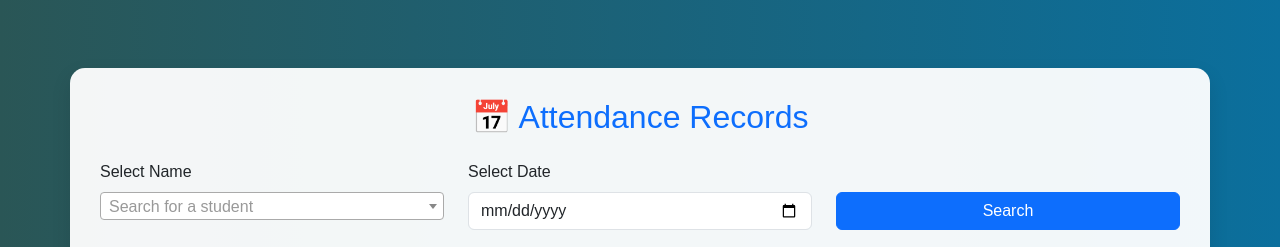
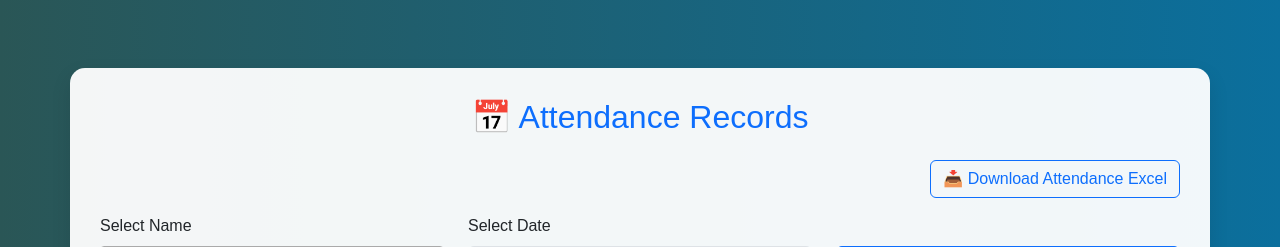
Before and after one commit to nayan-256/attendance, a Flask app: page /dashboard in a window 1280 px wide. Shown: the top 247 px of the page. Run offline with Flask 3, Linux system fonts and the light colour scheme; a user stored in the database is signed in; data comes from the database, SQL or seed files in the repository; both versions use the stored data as it was after the commit; some libraries are stand-ins or nearby versions.

Commit message:
add excel sheet

```diff
--- a/attendance_export.csv
+++ b/attendance_export.csv
@@ -1,4 +1,8 @@
 Name,Image Path,Status,Timestamp
+pooja,static/uploads\pooja_20250613175812.jpg,Check-Out,2025-06-13 18:00:07
+pooja,static/uploads\pooja_20250613175812.jpg,Check-In,2025-06-13 17:59:04
+nayana,static/uploads\nayana_20250519140159.jpg,Check-In,2025-05-19 14:03:34
+prachi,static/uploads\prachi_20250417161815.jpg,Check-In,2025-05-19 14:00:11
 Shubhangi ,static/uploads\Shubhangi__20250516105939.jpg,Check-Out,2025-05-16 11:02:10
 Shubhangi ,static/uploads\Shubhangi__20250516105939.jpg,Check-In,2025-05-16 11:00:36
 dewang Mankar,static/uploads\dewang_Mankar_20250516100348.jpg,Check-In,2025-05-16 10:09:00
--- a/main.py
+++ b/main.py
@@ -6,8 +6,10 @@ import numpy as np
 import sqlite3
 import base64
 import csv
+import pandas as pd
 from datetime import datetime
 from flask import Flask, flash, send_file, render_template, request, redirect, url_for, session
+
 
 app = Flask(__name__)
 app.config['UPLOAD_FOLDER'] = 'static/uploads'
@@ -347,27 +349,17 @@ def recognize_face(known_encodings, known_names, tolerance=0.5):
 
     return None
 
-@app.route('/export_attendance')
-def export_attendance():
+@app.route('/download_excel')
+def download_excel():
+    # Assuming you store attendance in a database
     conn = sqlite3.connect('database.db')
-    cursor = conn.cursor()
-
-    cursor.execute("""
-        SELECT u.name, u.image_path, a.status, a.timestamp
-        FROM attendance a
-        JOIN users u ON a.user_id = u.id
-        ORDER BY a.timestamp DESC
-    """)
-    rows = cursor.fetchall()
+    df = pd.read_sql_query("SELECT * FROM attendance", conn)
     conn.close()
 
-    filename = 'attendance_export.csv'
-    with open(filename, 'w', newline='') as f:
-        writer = csv.writer(f)
-        writer.writerow(['Name', 'Image Path', 'Status', 'Timestamp'])
-        writer.writerows(rows)
+    file_path = 'static/attendance_data.xlsx'
+    df.to_excel(file_path, index=False)
 
-    return send_file(filename, as_attachment=True)
+    return send_file(file_path, as_attachment=True)
 
 
 if __name__ == '__main__':
--- a/templates/dashboard.html
+++ b/templates/dashboard.html
@@ -57,7 +57,7 @@
     </style>
 </head>
 <script>
-    $(document).ready(function() {
+    $(document).ready(function () {
         $('.select2').select2({
             placeholder: "Search for a student",
             allowClear: true
@@ -68,6 +68,15 @@
 <body>
     <div class="container mt-5 animate__animated animate__fadeIn">
         <h2 class="text-center text-primary mb-4">📅 Attendance Records</h2>
+        <div class="row mb-3">
+            <div class="col text-end">
+                <form action="{{ url_for('download_excel') }}" method="get">
+                    <button type="submit" class="btn btn-outline-primary">
+                        📥 Download Attendance Excel
+                    </button>
+                </form>
+            </div>
+        </div>
 
         <!-- Search Form -->
         <form method="POST" class="mb-4">
@@ -121,6 +130,7 @@
             </table>
         </div>
 
+
         <a href="/" class="btn btn-outline-primary back-btn">⬅ Back to Home</a>
     </div>
 
```
Also changed, not shown: database.db, static/uploads/Rajendra_20250518100604.jpg (added), 1 other file.
